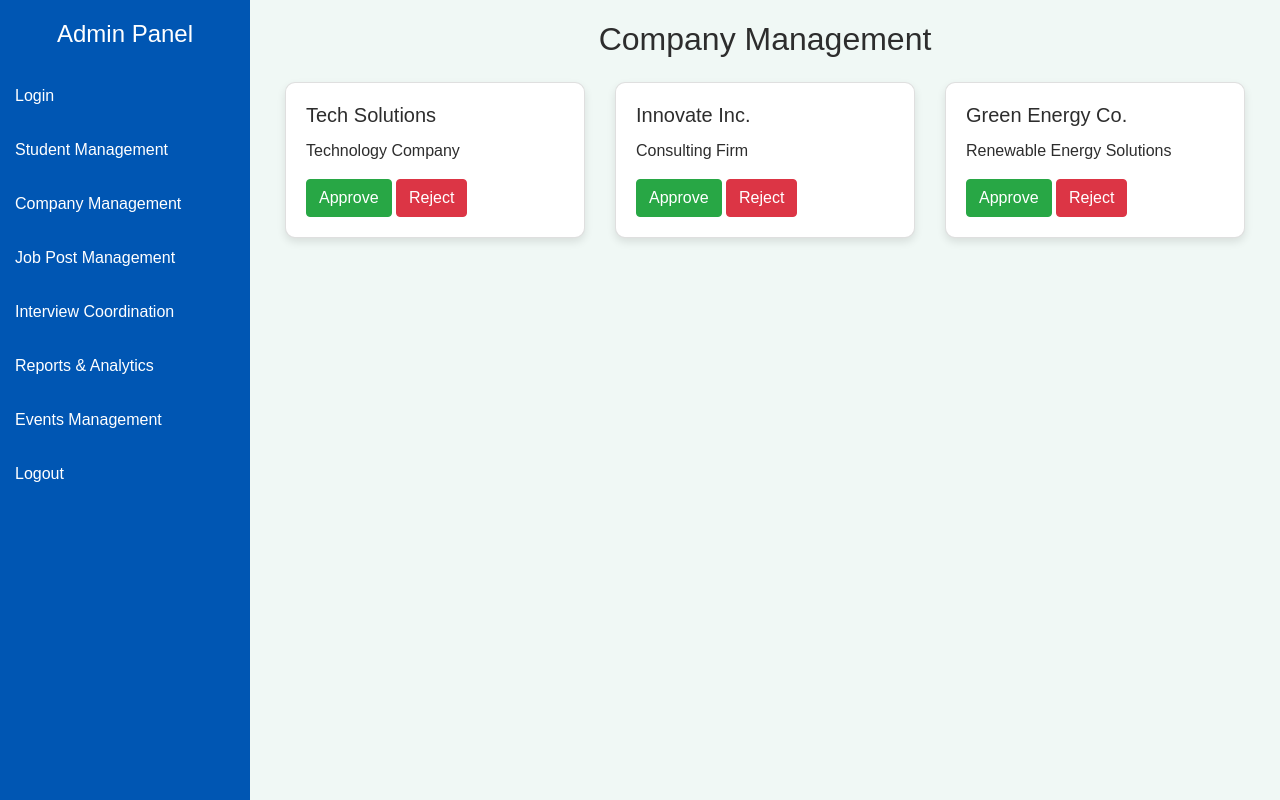
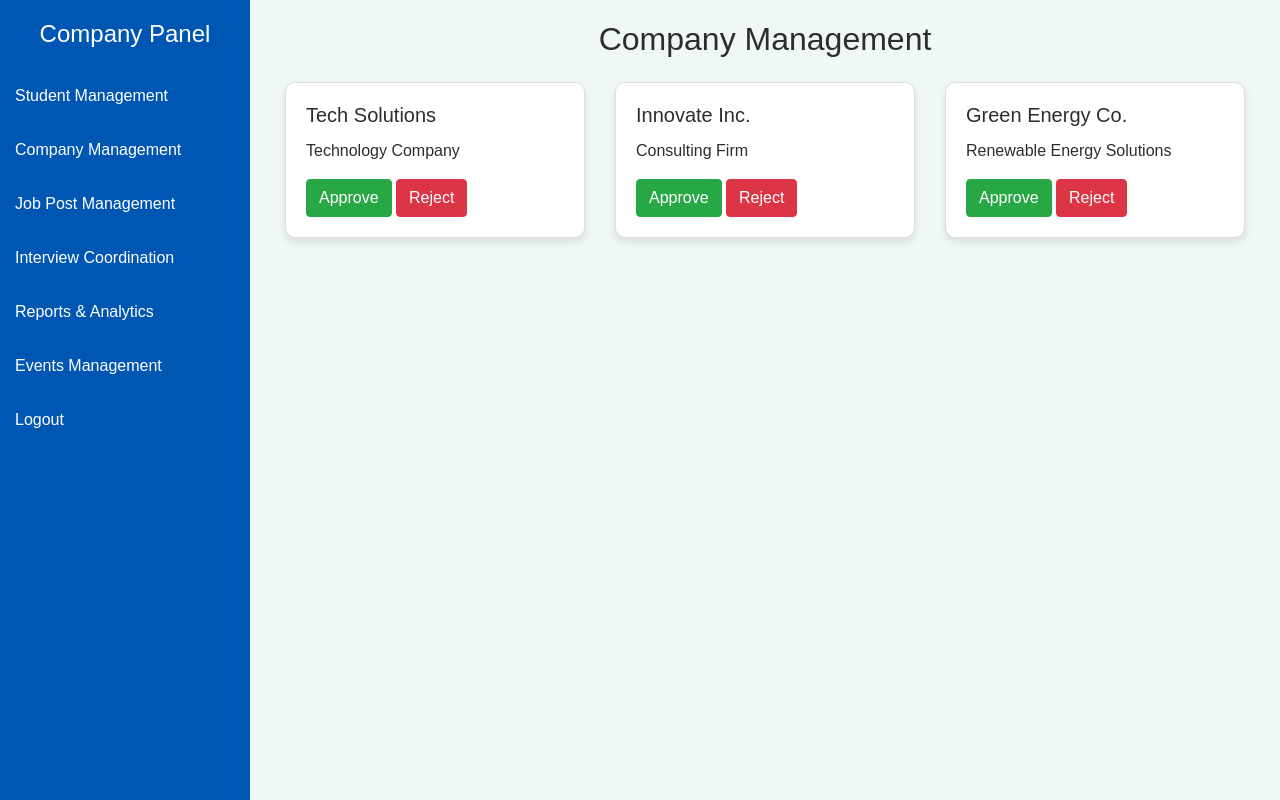
Before and after one commit to Githubmeet/campus, a plain HTML site: page company_management.html in a window 1280 px wide. Drawn offline with nearby package versions, Linux system fonts and the light colour scheme.

Commit message:
Update company_management.html

```diff
--- a/company_management.html
+++ b/company_management.html
@@ -71,8 +71,8 @@
 
 <body>
     <div class="sidebar">
-        <h2 class="text-center">Admin Panel</h2>
-        <a href="admin_login.html">Login</a>
+        <h2 class="text-center">Company Panel</h2>
+
         <a href="student_management.html">Student Management</a>
         <a href="company_management.html">Company Management</a>
         <a href="job_post_management.html">Job Post Management</a>
```
